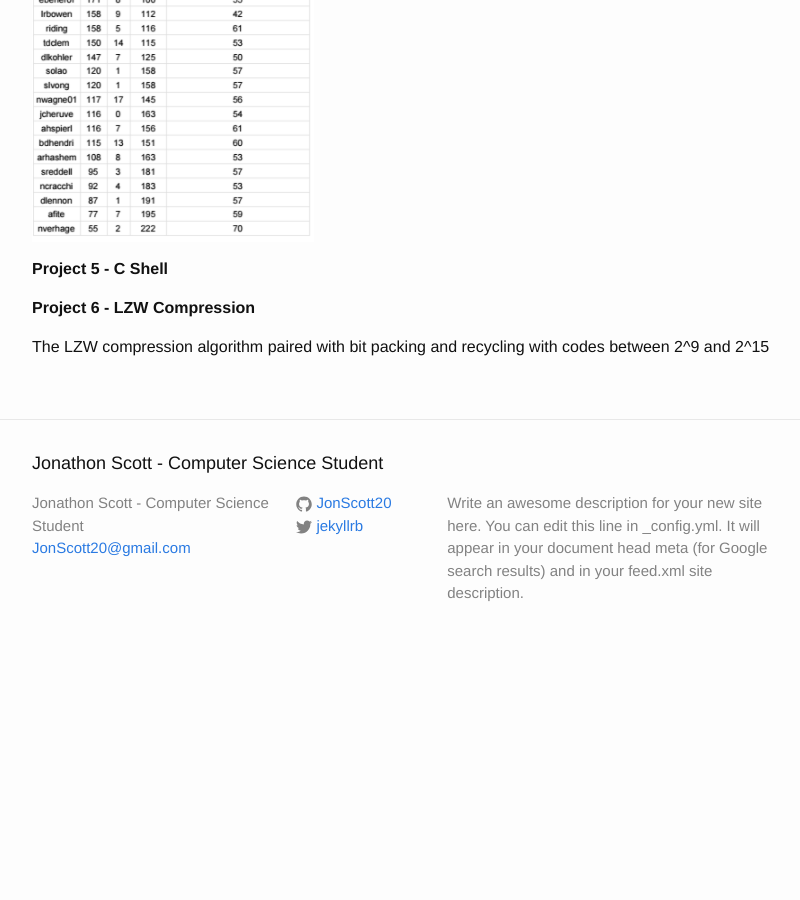
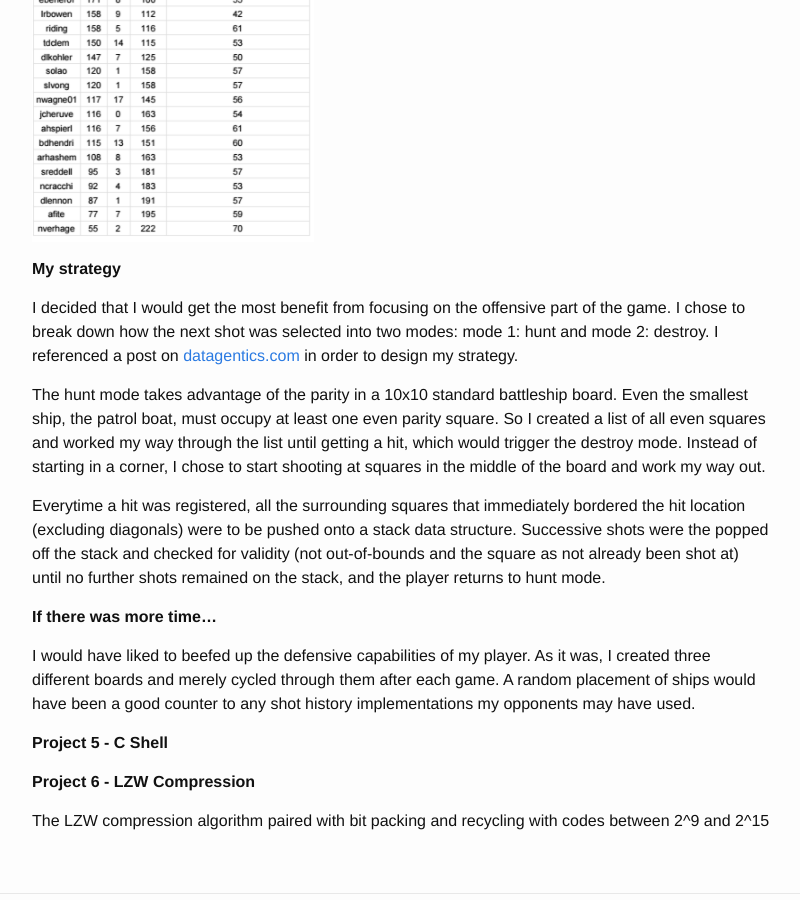
Before and after one commit to JonScott20/JonScott20.github.io, a Jekyll site: the page built from projects.md, in a window 1280 px wide and 900 px high, scrolled down 1111 px. Shown: the whole window, without its empty margins (238-1038 px from the left). Built offline with Jekyll 4.4.1, drawn with Linux system fonts in a browser that asks for light colours; before the commit the page ends 1776 px from its top, so only the background shows below that.

Commit message:
Update projects.md

```diff
--- a/projects.md
+++ b/projects.md
@@ -39,8 +39,17 @@ The class was then given the opportunity to create a player to compete in a tour
 ![Project 4 Tournament Results](https://jonscott20.github.io/Files/Documents/Project4Tournament.png)
 
 
+**My strategy**
 
+I decided that I would get the most benefit from focusing on the offensive part of the game. I chose to break down how the next shot was selected into two modes: mode 1: hunt and mode 2: destroy. I referenced a post on [datagentics.com](http://datagenetics.com/blog/december32011/index.html) in order to design my strategy.
 
+The hunt mode takes advantage of the parity in a 10x10 standard battleship board. Even the smallest ship, the patrol boat, must occupy at least one even parity square. So I created a list of all even squares and worked my way through the list until getting a hit, which would trigger the destroy mode. Instead of starting in a corner, I chose to start shooting at squares in the middle of the board and work my way out.
+
+Everytime a hit was registered, all the surrounding squares that immediately bordered the hit location (excluding diagonals) were to be pushed onto a stack data structure. Successive shots were the popped off the stack and checked for validity (not out-of-bounds and the square as not already been shot at) until no further shots remained on the stack, and the player returns to hunt mode.
+
+**If there was more time...**
+
+I would have liked to beefed up the defensive capabilities of my player. As it was, I created three different boards and merely cycled through them after each game. A random placement of ships would have been a good counter to any shot history implementations my opponents may have used.
 
 
 
```
